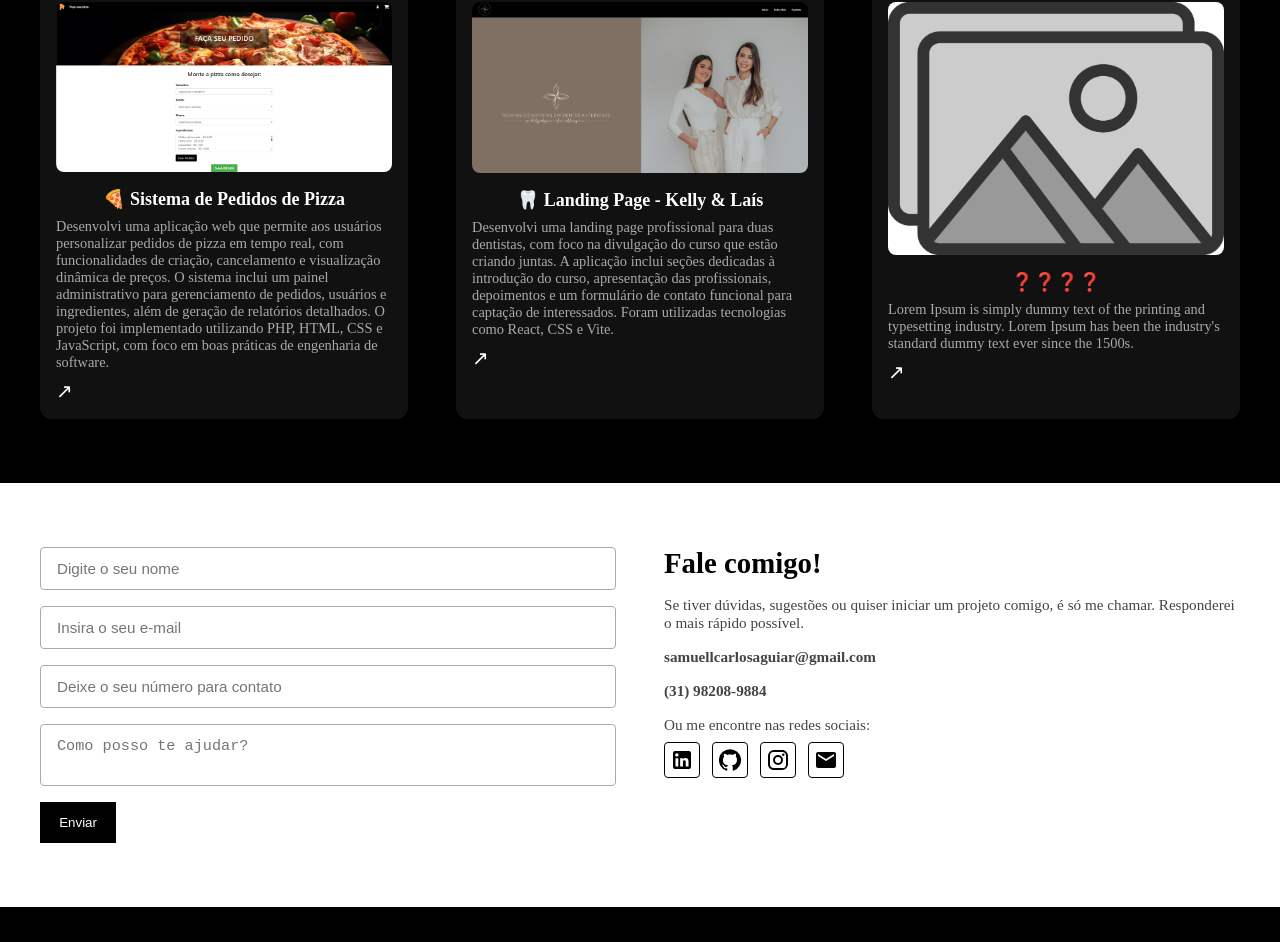
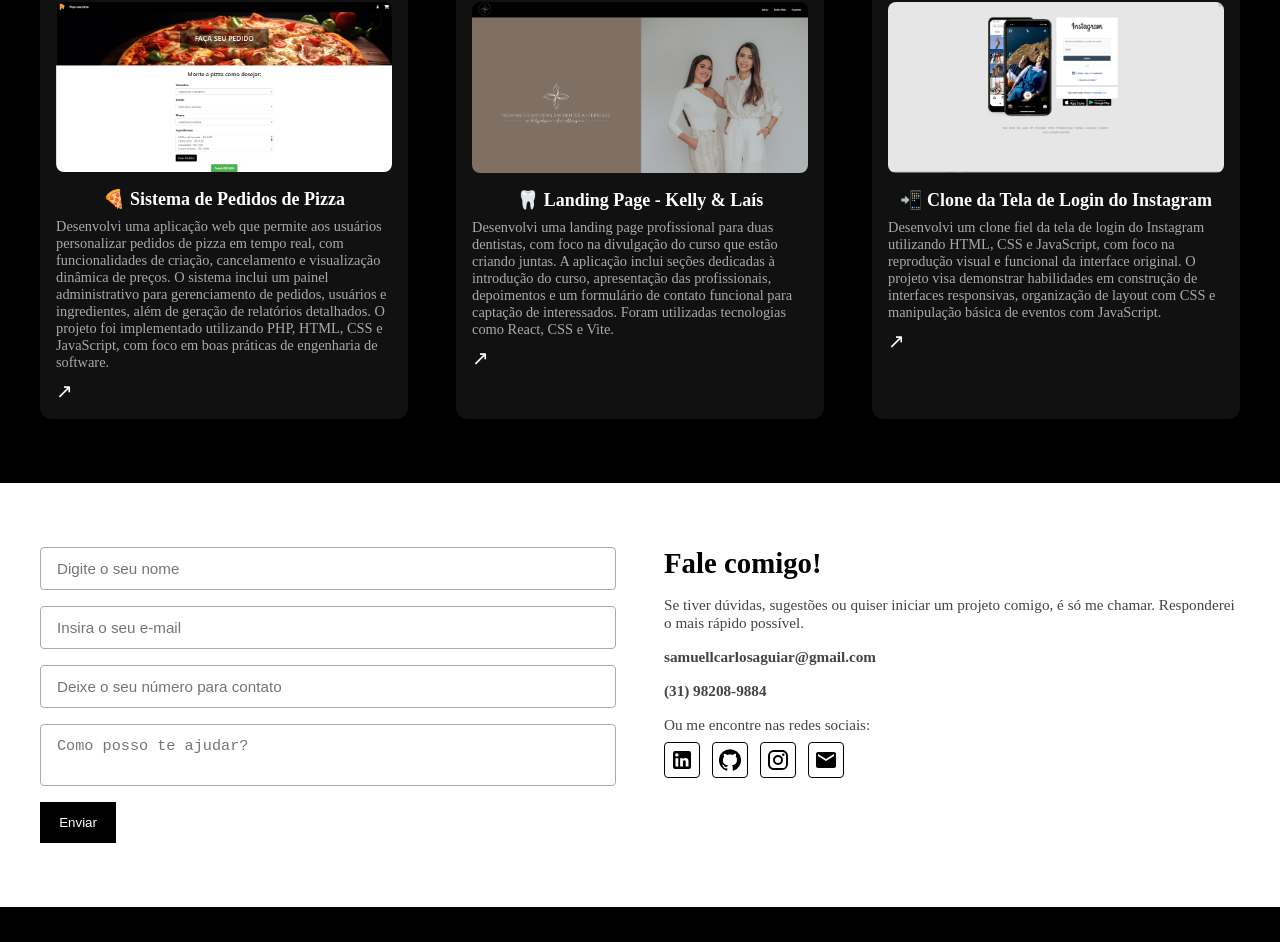
Before and after one commit to SamuellAguiar/Portfolio, a React (Vite) app in the folder portfolio/: page / in a window 1280 px wide. Shown: the part 2620-3562 px from the top of the page. Built offline with nearby package versions, Linux system fonts and the light colour scheme.

Commit message:
feat(projetos): atualiza imagem do projeto3 e componente Projects

```diff
--- a/portfolio/src/components/projects/Projects.jsx
+++ b/portfolio/src/components/projects/Projects.jsx
@@ -20,9 +20,9 @@ function Projects() {
           },
           {
                id: "03",
-               title: "❓❓❓❓",
+               title: "📲 Clone da Tela de Login do Instagram",
                description:
-                    "Lorem Ipsum is simply dummy text of the printing and typesetting industry. Lorem Ipsum has been the industry's standard dummy text ever since the 1500s.",
+                    "Desenvolvi um clone fiel da tela de login do Instagram utilizando HTML, CSS e JavaScript, com foco na reprodução visual e funcional da interface original. O projeto visa demonstrar habilidades em construção de interfaces responsivas, organização de layout com CSS e manipulação básica de eventos com JavaScript. ",
                image: "/project3.png",
           },
      ];
```
Also changed, not shown: portfolio/public/project3.png.
